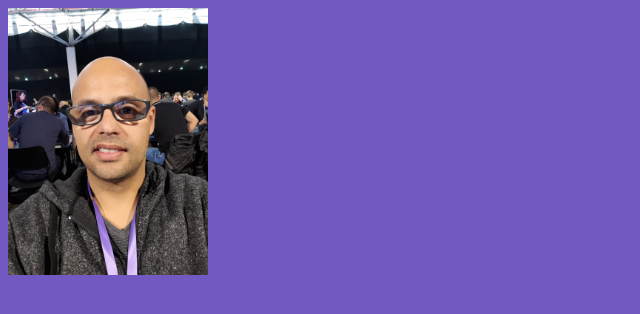
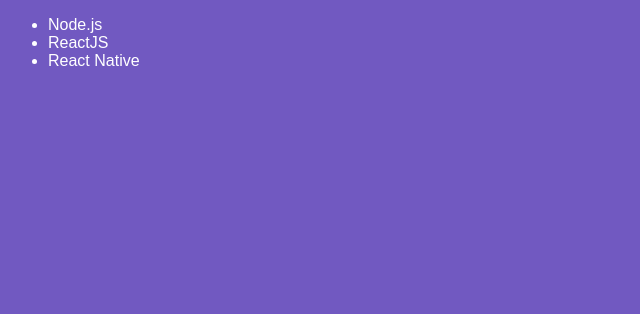
Before and after one commit to fabiosvf/bootcamp-gostack-09-introducao-ao-react, a React app: page / in a window 1280 px wide. Shown: the top 314 px of the page, without its empty margins (0-640 px from the left). Built offline with nearby package versions, Linux system fonts and the light colour scheme.

Commit message:
Módulo 'Introdução ao React', Vídeo 'Class Components'

```diff
--- a/babel.config.js
+++ b/babel.config.js
@@ -1,6 +1,9 @@
 module.exports = {
   presets: [
     "@babel/preset-env",
-    "@babel/preset-react"
+    "@babel/preset-react",
   ],
+  plugins: [
+    "@babel/plugin-proposal-class-properties"
+  ]
 };
--- a/package.json
+++ b/package.json
@@ -9,6 +9,7 @@
   },
   "devDependencies": {
     "@babel/core": "^7.7.5",
+    "@babel/plugin-proposal-class-properties": "^7.7.4",
     "@babel/preset-env": "^7.7.6",
     "@babel/preset-react": "^7.7.4",
     "babel-loader": "^8.0.6",
--- a/src/App.js
+++ b/src/App.js
@@ -1,10 +1,10 @@
 import React from 'react';
 import './App.css';
 
-import profile from './assets/Foto.jpg';
+import TechList from './componentes/TechList';
 
 function App() {
-  return <img width="200" src={profile} />
+  return <TechList />
 }
 
 export default App;
--- /dev/null
+++ b/src/componentes/TechList.js
@@ -0,0 +1,25 @@
+import React, { Component } from 'react';
+
+class TechList extends Component {
+  state = {
+    techs: [
+      'Node.js',
+      "ReactJS",
+      'React Native'
+    ]
+  };
+
+  render() {
+    console.log(this.state);
+
+    return(
+      <ul>
+        <li>Node.js</li>
+        <li>ReactJS</li>
+        <li>React Native</li>
+      </ul>
+    );
+  }
+}
+
+export default TechList;
```
Also changed, not shown: 1 other file (tests, documents, lock files or other folders).
